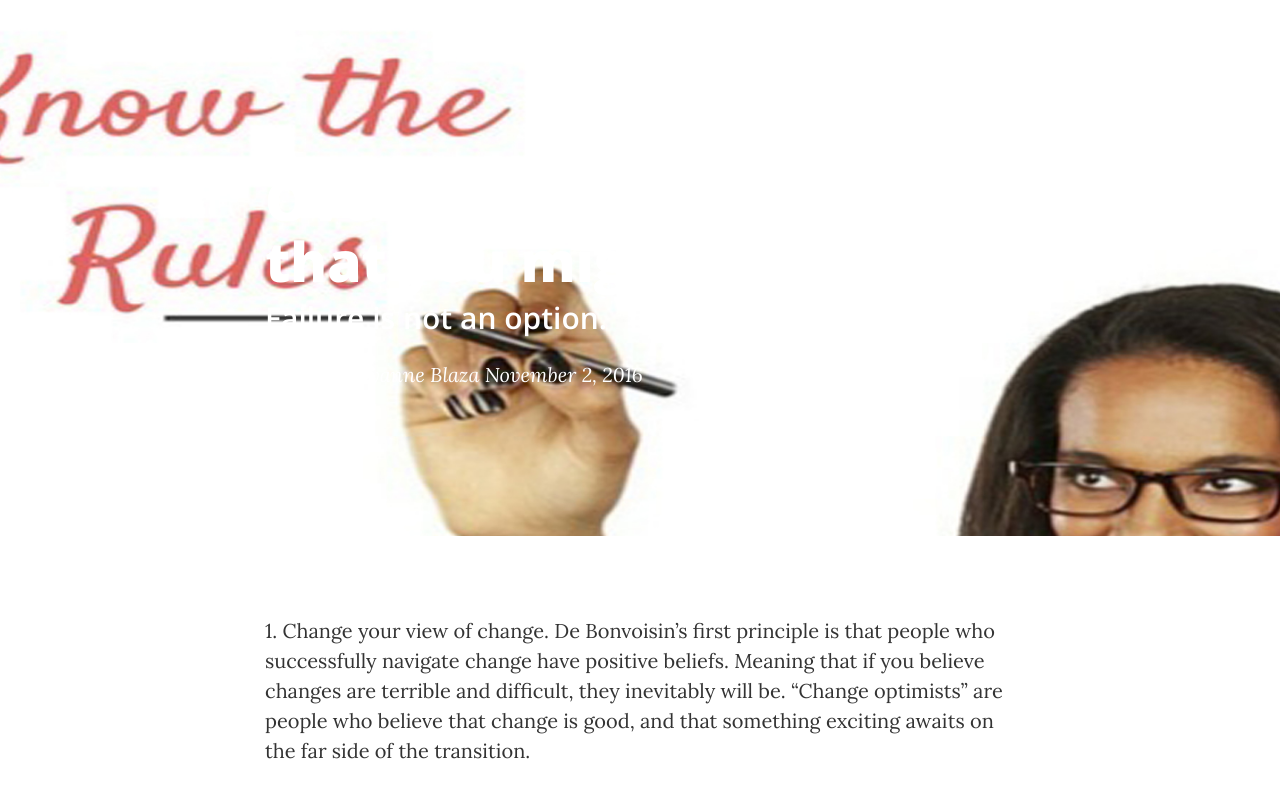
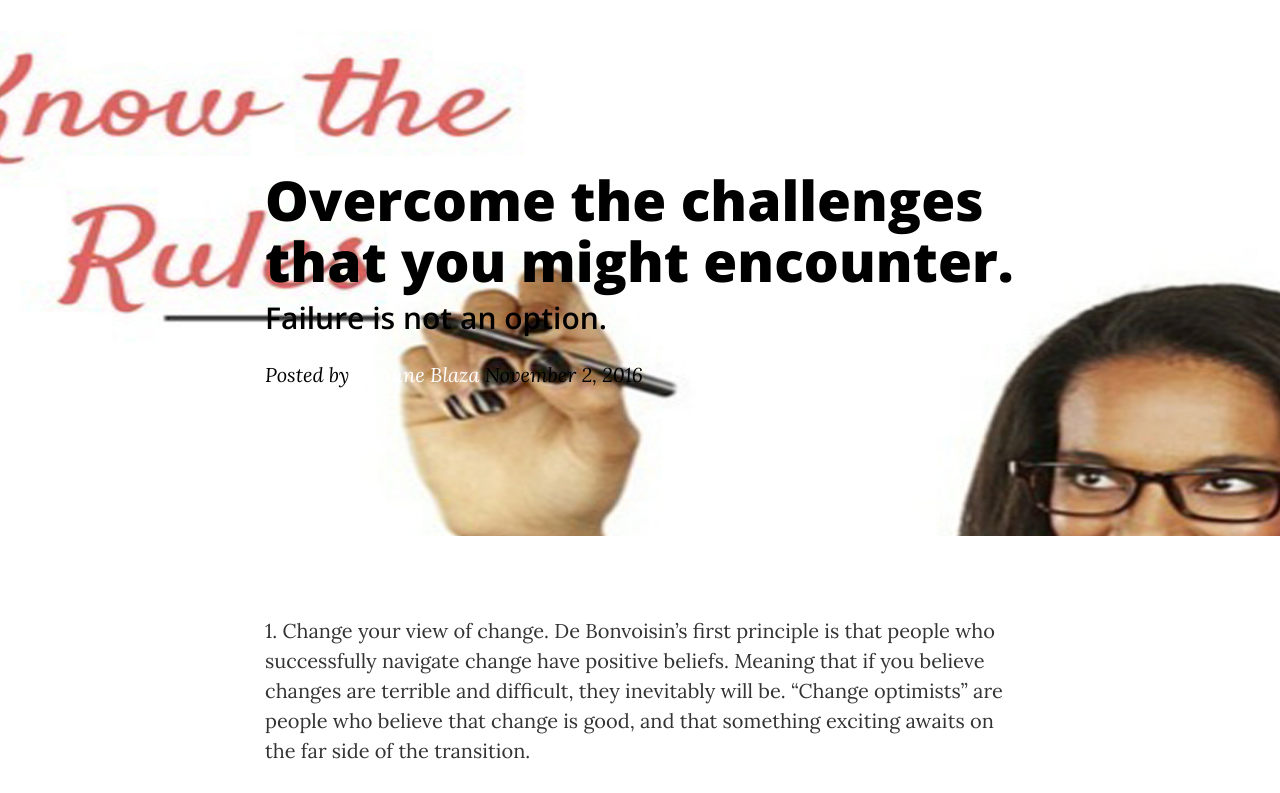
Before and after one commit to kathleenblaza/DyanneBlazaBlog, a website: page post2.html in a window 1280 px wide. Shown: the top 793 px of the page. Drawn offline with nearby package versions, Linux system fonts and the light colour scheme.

Commit message:
Update post2.html

```diff
--- a/post2.html
+++ b/post2.html
@@ -70,9 +70,9 @@
             <div class="row">
                 <div class="col-lg-8 col-lg-offset-2 col-md-10 col-md-offset-1">
                     <div class="post-heading">
-                        <h1> Overcome the challenges that you might encounter.</h1>
-                        <h2 class="subheading">Failure is not an option. </h2>
-                        <span class="meta">Posted by <a href="#">Dyanne Blaza</a> November 2, 2016</span>
+                        <h1 style="color : black"> Overcome the challenges that you might encounter.</h1>
+                        <h2 class="subheading"style="color : black">Failure is not an option. </h2>
+                        <span class="meta" style="color : black">Posted by <a href="#">Dyanne Blaza</a> November 2, 2016</span>
                     </div>
                 </div>
             </div>
```
